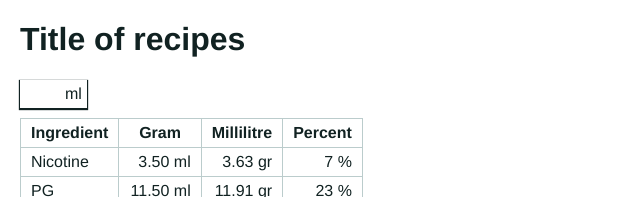
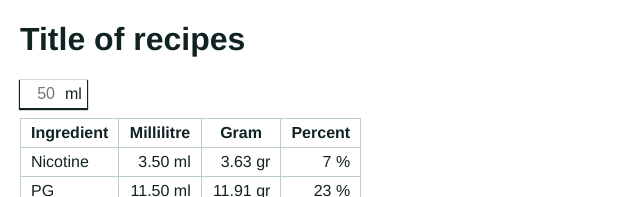
Before and after one commit to und3rdg/vapeCalc, a React (Create React App) app: page / in a window 1280 px wide. Shown: the top 197 px of the page, without its empty margins (0-640 px from the left). Built offline with nearby package versions, Linux system fonts and the light colour scheme.

Commit message:
Calculate and update values based on total and percent.

```diff
--- a/src/Components/CalcTable/CalcTable.js
+++ b/src/Components/CalcTable/CalcTable.js
@@ -7,8 +7,14 @@ import Tbody from './Tbody.js'
 
 
 class CalcTable extends Component {
+  state = {
+    total: 50
+  }
   render(){
-    const titles = [ 'Ingredient', 'Gram', 'Millilitre', 'Percent' ]
+    const titles = [ 'Ingredient', 'Millilitre', 'Gram', 'Percent' ]
+    const updateTotal = (event) => {
+      this.setState({total: event.target.value})
+    }
 
 
     let ingredients = {
@@ -24,14 +30,14 @@ class CalcTable extends Component {
 
     return (
       <div>
-        <UserInput />
+        <UserInput updateTotal={updateTotal} />
         <table className="calc_table">
           <Thead
             titles={titles}
           />
           <Tbody
             ingredients={ingredients}
-            total="50"
+            total={this.state.total}
           />
         </table>
       </div>
--- a/src/Components/CalcTable/UserInput.js
+++ b/src/Components/CalcTable/UserInput.js
@@ -1,21 +1,19 @@
 import React, {Component} from 'react'
 
 class UserInput extends Component{
-  state = {
-    total: ''
-  }
   handleChange(event){
-    this.setState({total: event.target.value})
+    this.setState({totall: event.target.value})
   }
   render(){
+    const {total, updateTotal} = this.props
     return (
       <form className="userInput">
         <div className="userInput_item">
           <input
-            type="text"
             name="total"
-            value={this.state.total}
-            onChange={this.handleChange.bind(this)}
+            value={total}
+            placeholder="50"
+            onChange={updateTotal}
           />
           <label>ml</label>
         </div>
```
